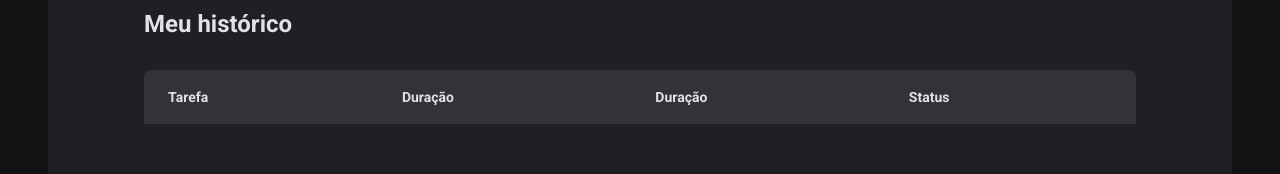
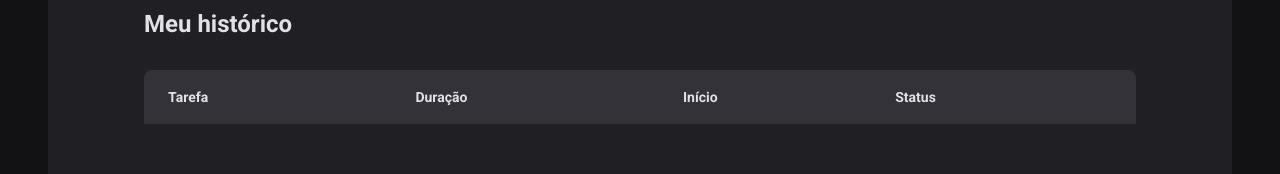
Before and after one commit to nathallye/ignite-timer, a React (Vite) app: page /history in a window 1280 px wide. Shown: the part 214-388 px from the top of the page. Built offline with nearby package versions, Linux system fonts and the light colour scheme.

Commit message:
Settings

```diff
--- a/src/pages/History/History.tsx
+++ b/src/pages/History/History.tsx
@@ -21,7 +21,7 @@ export const History = () => {
             <tr>
               <th>Tarefa</th>
               <th>Duração</th>
-              <th>Duração</th>
+              <th>Início</th>
               <th>Status</th>
             </tr>
           </thead>
```
